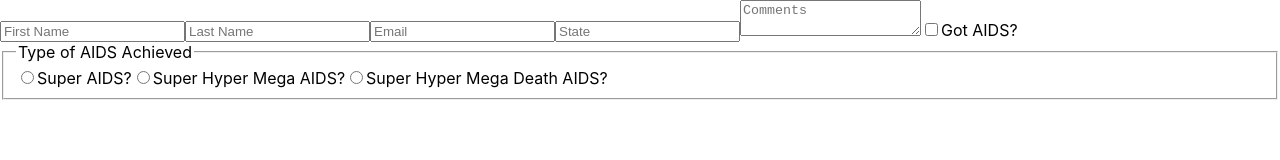
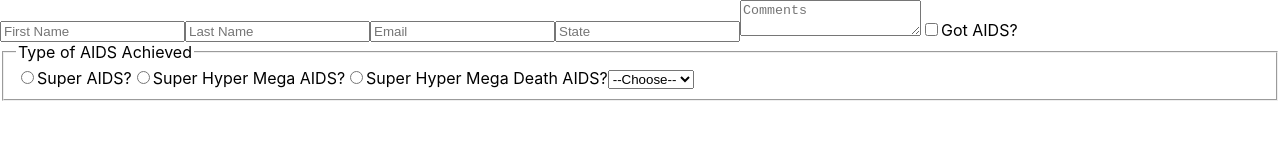
Before and after one commit to JudeaDumont/springbootreactstack, a React (Create React App) app in the folder my-app/: page / in a window 1280 px wide. Shown: the top 160 px of the page. Built offline with nearby package versions, Linux system fonts and the light colour scheme.

Commit message:
Level 5 Forms,
select tag

```diff
--- a/my-app/src/FollowReactCrashCourse/FormsBasic/Level5App.jsx
+++ b/my-app/src/FollowReactCrashCourse/FormsBasic/Level5App.jsx
@@ -8,10 +8,11 @@ export default function Level5App() {
         state: "",
         comments: "",
         hasAids: false,
-        aidsType: ""
+        aidsType: "",
+        egg: ""
     })
 
-    console.log(formData.aidsType) //now its logging when the component is rendered, which is what you want for react
+    console.log(formData.egg) //now its logging when the component is rendered, which is what you want for react
     function handleChange(event) {
         setFormData(prevFormData => {
             const {name, value, type, checked} = event.target
@@ -95,6 +96,18 @@ export default function Level5App() {
                         checked={formData.aidsType==="super-hyper-mega-death-aids"}//method for control
                     />
                     <label htmlFor={"super-hyper-mega-death-aids"}>Super Hyper Mega Death AIDS?</label>
+                    <select
+                        id={"egg"}
+                        value={formData.egg}
+                        onChange={handleChange}
+                        name={"egg"}
+                    >
+                        <option value={""}>--Choose--</option>
+                        <option value={"deez"}>Deez</option>
+                        <option value={"nutz"}>Nutz</option>
+                        <option value={"goat"}>Goat</option>
+                        <option value={"ham"}>Ham</option>
+                    </select>
                 </fieldset>
             </form>
         </div>
```
